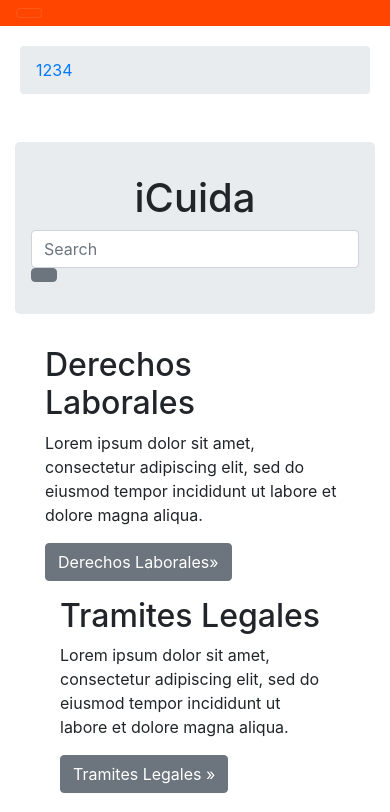
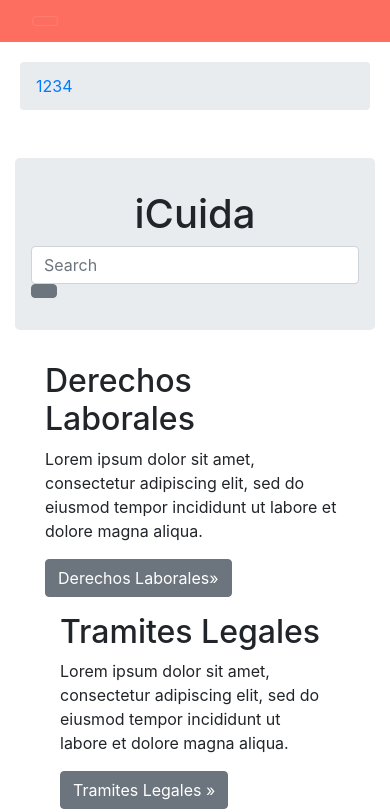
Before and after one commit to Iniciativa-Barcelona-Open-Data-I-iCuida/iCuida, a React (Create React App) app in the folder client/: page / in a window 390 px wide. Shown: the top 812 px of the page. Built offline with nearby package versions, Linux system fonts and the light colour scheme.

Commit message:
improve responsiveness boxes

```diff
--- a/client/src/Component/Landing.js
+++ b/client/src/Component/Landing.js
@@ -56,6 +56,7 @@ export default class Landing extends Component {
                             <p><a className="btn btn-secondary" href="#Button3" role="button">Seguridad Social »</a></p>
                         </div>
                     </div>
+                    <div className="w-100"></div>
                     <div className="row">
                         <div className="col-lg-4 col-md-6 col-xl-3">
                             <h2>Extranjería</h2>
@@ -80,6 +81,7 @@ export default class Landing extends Component {
                             <p><a className="btn btn-secondary" href="#Button6" role="button">Cuidado de Dependientes »</a></p>
                         </div>
                     </div>
+                    <div className="w-100"></div>
                     <div className="row">
                         <div className="col-lg-4 col-md-6 col-xl-3">
                             <h2>Cuidado de Mayores</h2>
@@ -104,6 +106,7 @@ export default class Landing extends Component {
                             <p><a className="btn btn-secondary" href="#Button9" role="button">Consejos de Limpieza »</a></p>
                         </div>
                     </div>
+                    <div className="w-100"></div>
                     <div className="row">
                         <div className="col-lg-4 col-md-6 col-xl-3">
                             <h2>Ayudas Prácticas</h2>
--- a/client/src/assets/css/Landing.css
+++ b/client/src/assets/css/Landing.css
@@ -65,6 +65,7 @@ div .jumbotron-mt-5 {
     font-weight: bold;
     text-align: center;
     background-color:#17a2b8;
+    color: #e9ecef;
 }
 
 .h2{
--- a/client/src/assets/css/Navbar.css
+++ b/client/src/assets/css/Navbar.css
@@ -1,18 +1,18 @@
 .bg-newcolor {
-    background-color: orangered;
+    background-color: #fe6e60;
 }
 
-.fixed-top {
+/*.fixed-top {
     position: fixed;
     top: 0;
     right: 0;
     left: 0;
     z-index: 1030;
-}
+}*/
 
 .navbar {
     display: flex;
     align-items: center;
-    padding: .5rem 1rem;
+    padding: 1rem 2rem;
     font-size: 16 px;
 }
```
